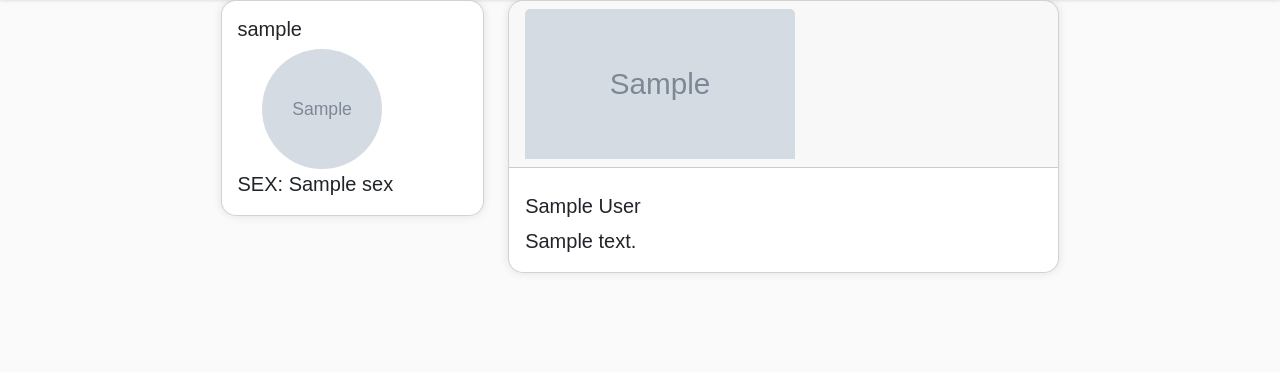
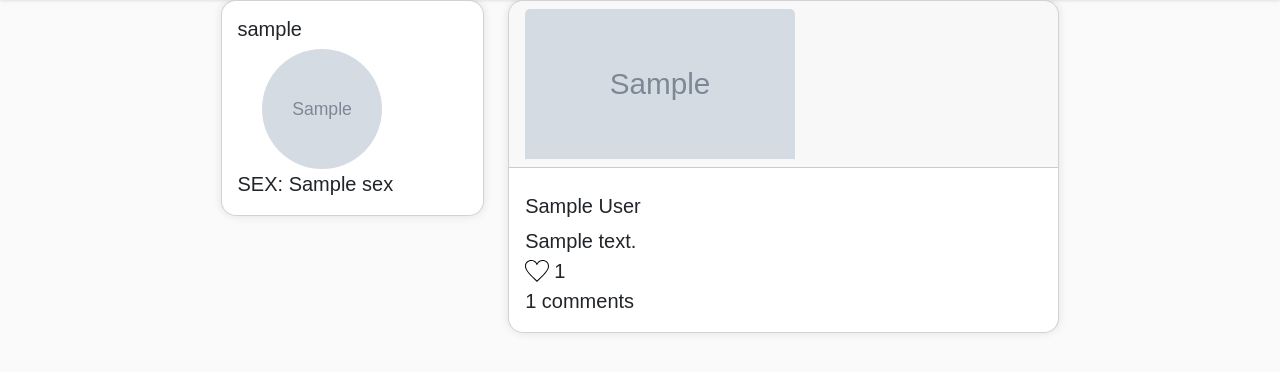
Before and after one commit to IvanAshikhin/homework_63_ivan_ashikhin, a Django app: template accounts/templates/user_detail.html in a window 1280 px wide. Shown: the part 60-432 px from the top of the page. Run offline with Django 3.2, Linux system fonts and the light colour scheme; the template is opened without the code that fills it: most values are stand-ins (such as "Sample title", 1, 10 or a date in 2020); grey boxes marked "Sample" are stand-in pictures.

Commit message:
Лента подписчиков
Реализовал ленту подписчиков

```diff
--- a/accounts/templates/user_detail.html
+++ b/accounts/templates/user_detail.html
@@ -42,6 +42,16 @@
                     <div class="card-body">
                         <h5 class="card-title">{{ post.author }}</h5>
                         <p class="card-text">{{ post.description }}</p>
+                        <div class="likes">
+                            <a href="{% url 'like' post.pk %}">
+                                <svg width="24" height="24" xmlns="http://www.w3.org/2000/svg" fill-rule="evenodd"
+                                     clip-rule="evenodd">
+                                    <path d="M12 21.593c-5.63-5.539-11-10.297-11-14.402 0-3.791 3.068-5.191 5.281-5.191 1.312 0 4.151.501 5.719 4.457 1.59-3.968 4.464-4.447 5.726-4.447 2.54 0 5.274 1.621 5.274 5.181 0 4.069-5.136 8.625-11 14.402m5.726-20.583c-2.203 0-4.446 1.042-5.726 3.238-1.285-2.206-3.522-3.248-5.719-3.248-3.183 0-6.281 2.187-6.281 6.191 0 4.661 5.571 9.429 12 15.809 6.43-6.38 12-11.148 12-15.809 0-4.011-3.095-6.181-6.274-6.181"/>
+                                </svg>
+                            </a>
+                            <p class="card-text">{{ post.likes_count }}</p>
+                        </div>
+                        <p class="card-text">{{ post.comments_count }} comments</p>
                     </div>
                 </div>
             {% empty %}
```
Also changed, not shown: posts/views.py (+3 -4 lines).
